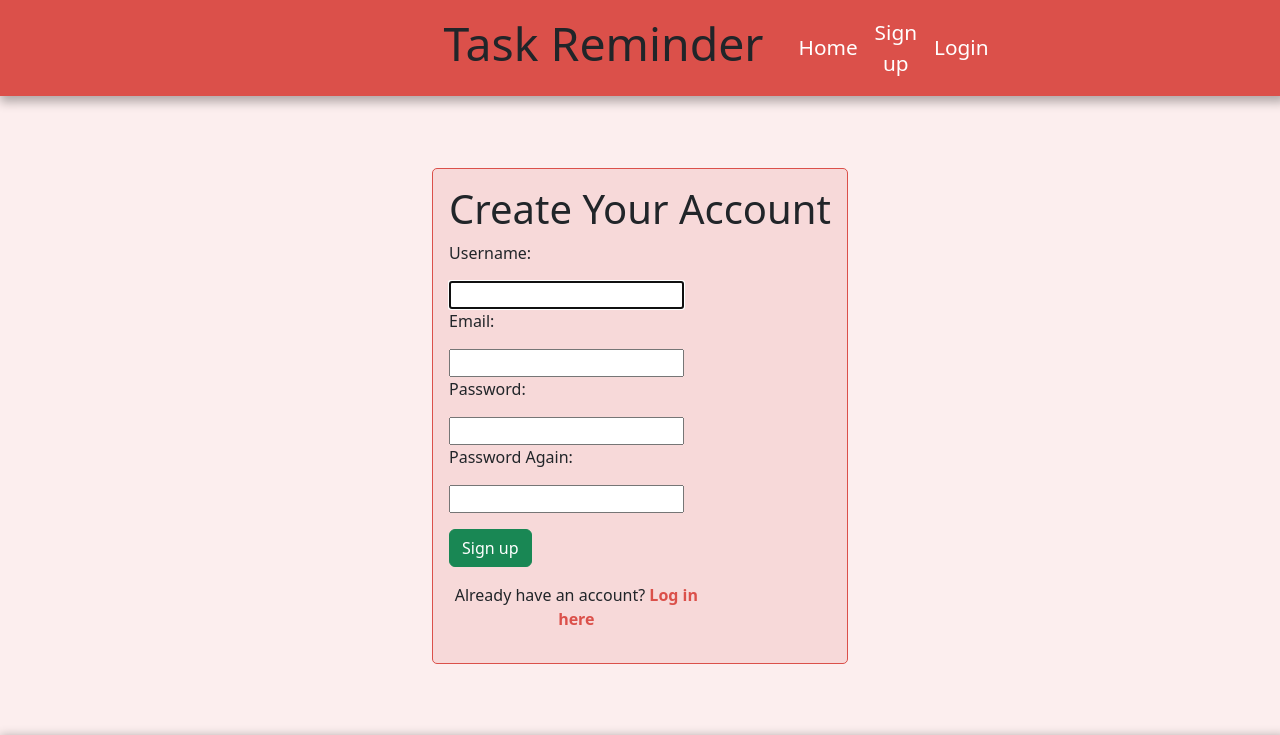
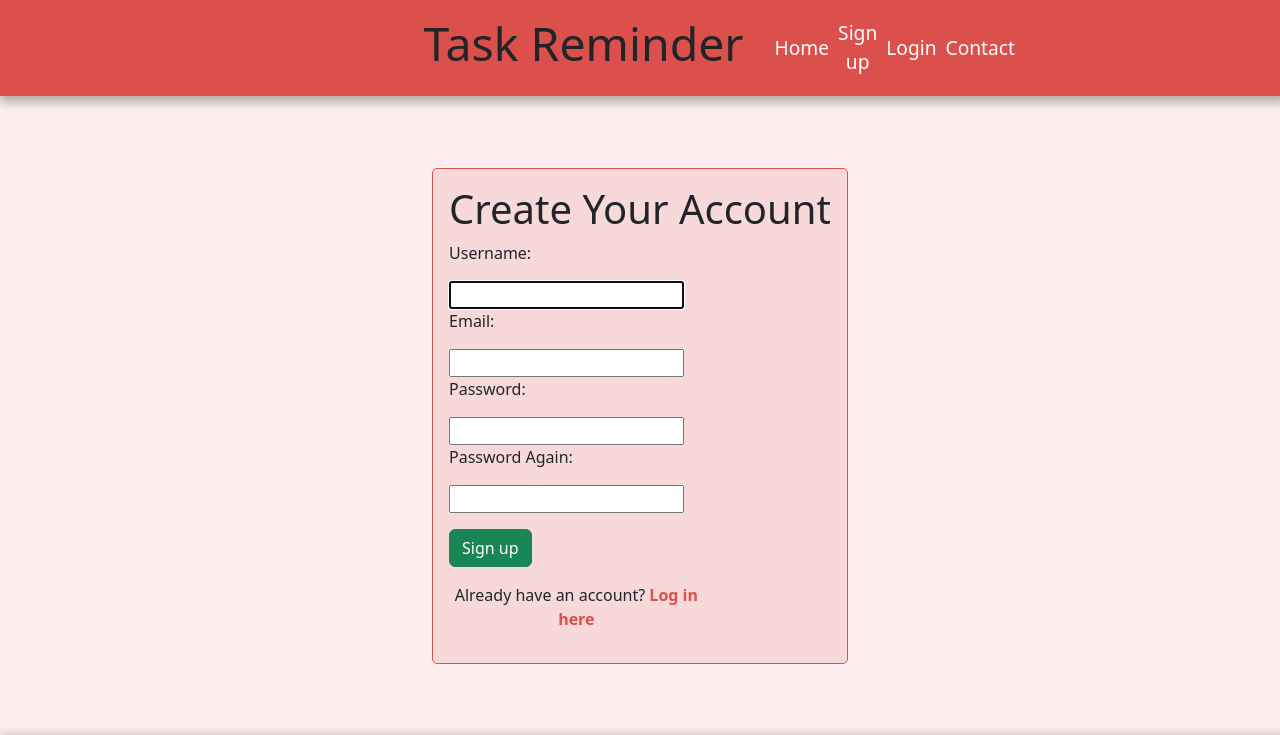
Before and after one commit to Timalexanderandersson/Task-Reminder, a Django app: page /register/ in a window 1280 px wide. Shown: the top 735 px of the page. Run offline with Django 5.2, Linux system fonts and the light colour scheme; some libraries are stand-ins or nearby versions.

Commit message:
created new model for contact,and views,urls,forms. new html pages for contact email_sent, and contact.html. change the css for media queris, and added in base.html new contact page

```diff
--- a/static/css/style.css
+++ b/static/css/style.css
@@ -271,7 +271,7 @@ textarea {
 
 }
 .button-big{
-    padding-left: 6px;
+    margin-left: 2px;
     color: white;
     text-decoration: none;
 }
@@ -294,21 +294,27 @@ textarea {
 
 }
 
+/*Media queries for 450px*/
+@media screen and (min-width: 450px){
+    .button-big{
+        margin-left: 6px;
+    }
+}
+
 /*Media queries for 600px*/
 @media screen and (min-width: 600px){
 /*links in nav*/
 .bigger-nav{
-    margin-left: 10px;
-    width: 20vh;
+    margin-left: 5px;
+    width: 25vh;
 }
 .button-big{
-    padding-left: 5px;
     font-size: 1.0rem;
-
+    margin-right: 3px;
 }
 #title-task {
-    font-size: 2.5rem;
-    width: 50vh;
+    font-size: 2.3rem;
+    width: 40vh;
     display: flex;
     justify-content: right;
 }
@@ -329,31 +335,24 @@ textarea {
     margin-left: 25px;
 }
 .button-big{
-    padding-left: 10px;
-    font-size: 1.1rem;
-
+    font-size: 1.0rem;
 }
 #title-task{
     font-size: 2.6rem;
     width: 50vh;
 }
 }
-
 /*Media queries for 992px*/
 @media screen and (min-width: 992px){
 #title-task {
     font-size: 2.9rem;
     width: 59vh;
 }
-
 .button-big{
-    padding-left: 10px;
-    font-size: 1.3rem;
-
+    font-size: 1.2rem;
 }
 .bigger-nav{
     margin-left: 25px;
-    width: 25vh;
+    width: 30vh;
 }
-
 }
--- a/task_app/admin.py
+++ b/task_app/admin.py
@@ -1,4 +1,7 @@
 from django.contrib import admin
-from .models import TaskUser
+from .models import TaskUser, FormContact
 #Admin for TaskUser.
 admin.site.register(TaskUser)
+
+#Admin for FormContact
+admin.site.register(FormContact)
--- a/task_app/forms.py
+++ b/task_app/forms.py
@@ -1,6 +1,6 @@
 from django import forms
 from django.contrib.auth.models import User
-from .models import TaskUser
+from .models import TaskUser, FormContact
 from django.contrib.auth.forms import UserCreationForm
 
 #Posting Tasks
@@ -23,3 +23,9 @@ class SigningUp(UserCreationForm):
 class SignIn(forms.Form):
     username = forms.CharField(max_length=50)
     password = forms.CharField(max_length=60, widget=forms.PasswordInput)
+
+#Contact form
+class ContactForms(forms.ModelForm):
+    class Meta:
+        model = FormContact
+        fields = ['name','email','message']
--- a/task_app/urls.py
+++ b/task_app/urls.py
@@ -6,8 +6,11 @@ urlpatterns = [
     path('task/search/', views.search_here, name='search_here'),
     path('tasks/', views.taskpush, name='task-create'),
     path('register/', views.signing_up, name="register"),
-    path('login/', views.AccountLogin, name="login"),
-    path('logout/', views.AccountLogout, name="logout"),
+    path('login/', views.accountlogin, name="login"),
+    path('logout/', views.accountlogout, name="logout"),
     path('delete/<int:pk>/', views.DeleteTask.as_view(), name='delete_site'),
     path('update/<int:pk>/', views.UpdateTask.as_view(), name='updating_task'),
+    path('contact/',views.contact_form, name="contact"),
+    path('success/',views.form_success, name="form_success"),
+
 ]
--- a/task_app/views.py
+++ b/task_app/views.py
@@ -1,7 +1,7 @@
 from django.shortcuts import render, redirect
 from django.views.generic.edit import DeleteView, UpdateView
 from .models import TaskUser
-from .forms import PostUser, SigningUp, SignIn
+from .forms import PostUser, SigningUp, SignIn, ContactForms
 from django.urls import reverse_lazy
 from django.contrib import messages
 from django.contrib.auth import login, authenticate, logout
@@ -113,7 +113,7 @@ def signing_up(request):
            return redirect('task-create')
     return render(request, 'register.html',{'form':form})
 
-def AccountLogin(request):
+def accountlogin(request):
     '''
     Function for user to sign in.
 
@@ -142,7 +142,7 @@ def AccountLogin(request):
         return render(request, 'login.html', {'form':form})
 
 @login_required
-def AccountLogout(request):
+def accountlogout(request):
     '''
     Function for sign out.
 
@@ -154,3 +154,21 @@ def AccountLogout(request):
         messages.success(request, 'You signed out successfully.')
         return redirect('Homepage')
     return render(request,'logout.html')
+
+def contact_form(request):
+    if request.method == 'POST':
+        form = ContactForms(request.POST)
+        if form.is_valid:
+            form.save()
+        return redirect('form_success')
+    else:
+        form = ContactForms()
+    return render(request, 'contact.html', {'form':form})
+
+def form_success(request):
+    '''
+    Function for redirection when enter website.
+    if user is authenticated redirect to task-create.
+    if not authenticated send to index.html
+    '''
+    return render(request, 'email_sent.html',)
--- a/task_reminder/settings.py
+++ b/task_reminder/settings.py
@@ -30,7 +30,7 @@ TEMPLATES_DIR = os.path.join(BASE_DIR, 'templates')
 SECRET_KEY = os.environ.get("SECRET_KEY")
 
 # SECURITY WARNING: don't run with debug turned on in production!
-DEBUG = True
+DEBUG = False
 
 ALLOWED_HOSTS = ['8000-timalexande-taskreminde-mddohvsghkw.ws.codeinstitute-ide.net','.herokuapp.com']
 
--- a/templates/base.html
+++ b/templates/base.html
@@ -26,10 +26,12 @@
         {%if request.user.is_authenticated %}
         <a class="button-big" href="{% url 'task-create' %}">Home</a>
         <a class="button-big" href="{% url 'logout' %}">logout</a>
+        <a class="button-big" href="{% url 'contact' %}">Contact</a>
         {% else %}
         <a class="button-big" href="{% url 'Homepage' %}">Home</a>
         <a class="button-big" href="{% url 'register' %}">Sign up</a>
         <a class="button-big" href="{% url 'login' %}">Login</a>
+        <a class="button-big" href="{% url 'contact' %}">Contact</a>
         {% endif %}
       </div>
     </div>
@@ -42,10 +44,13 @@
         {%if request.user.is_authenticated %}
         <li><a class="dropdown-item" href="{% url 'task-create' %}">Home</a></li>
         <li><a class="dropdown-item" href="{% url 'logout' %}">Logout</a></li>
+        <li><a class="dropdown-item" href="{% url 'contact' %}">Contact</a></li>
         {% else  %}
         <li><a class="dropdown-item" href="{% url 'Homepage' %}">Home</a></li>
         <li><a class="dropdown-item" href="{% url 'register' %}">Sign up</a></li>
         <li><a class="dropdown-item" href="{% url 'login' %}">Login</a></li>
+        <li><a class="dropdown-item" href="{% url 'contact' %}">Contact</a></li>
+
       </ul>
       {% endif %}
     </div>
```
Also changed, not shown: task_app/models.py (+8 -0 lines), task_app/templates/contact.html (added, +22 -0 lines), task_app/templates/email_sent.html (added, +15 -0 lines), task_app/migrations/0002_formcontact.py (added).
